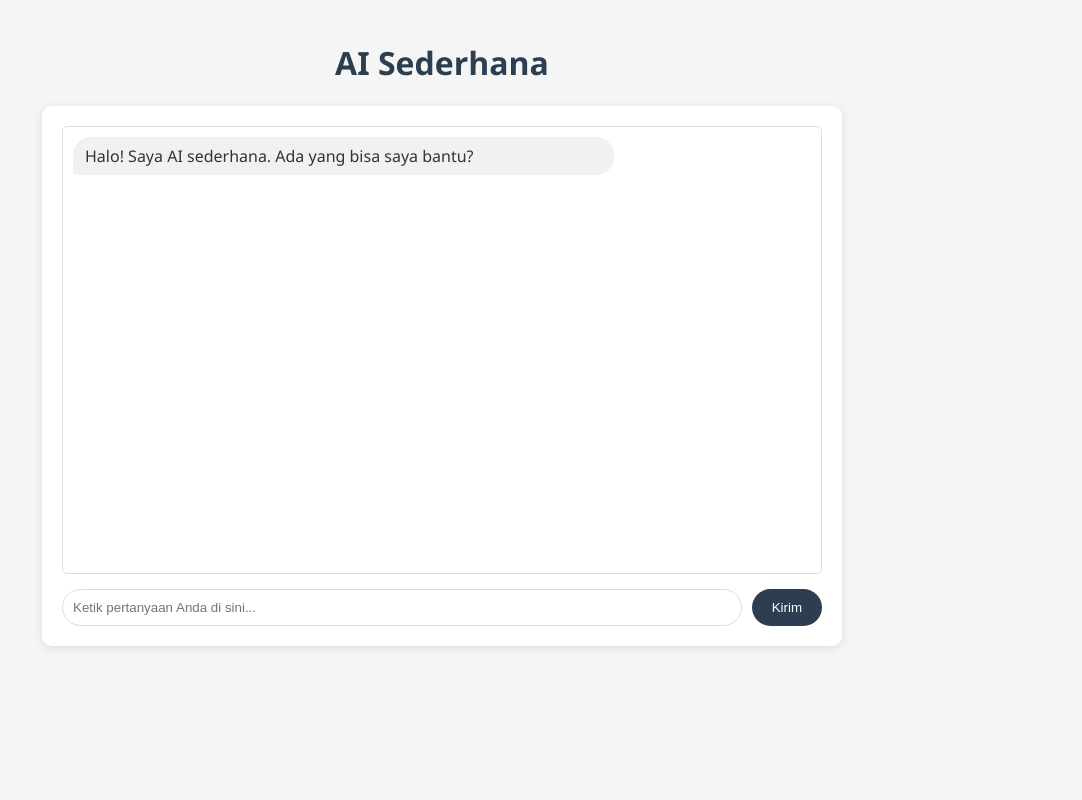
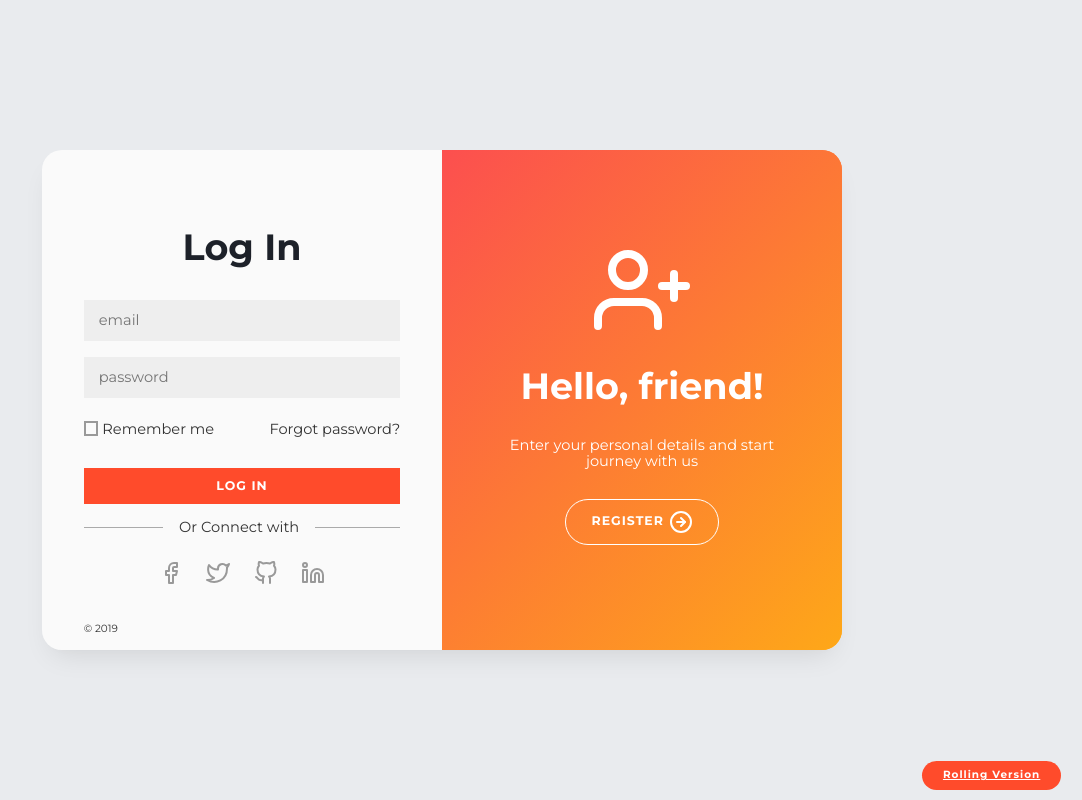
Before and after one commit to Yanglek1/Musik, a plain HTML site: page index.html in a window 1280 px wide. Shown: the whole page, without its empty margins (198-1280 px from the left). Drawn offline with nearby package versions, Linux system fonts and the light colour scheme.

Commit message:
Add files via upload

```diff
--- a/index.html
+++ b/index.html
@@ -1,199 +1,77 @@
 <!DOCTYPE html>
-<html lang="id">
-<head>
+<html lang="en">
+
+  <head>
     <meta charset="UTF-8">
-    <meta name="viewport" content="width=device-width, initial-scale=1.0">
-    <title>AI Sederhana</title>
-    <style>
-        body {
-            font-family: 'Segoe UI', Tahoma, Geneva, Verdana, sans-serif;
-            max-width: 800px;
-            margin: 0 auto;
-            padding: 20px;
-            background-color: #f5f5f5;
-            color: #333;
-        }
+    <title>Login/Sign up Form with Flip effect</title>
+    <link rel="stylesheet" href="https://public.codepenassets.com/css/normalize-5.0.0.min.css">
+<link rel="stylesheet" href="./style.css">
 
-        h1 {
-            text-align: center;
-            color: #2c3e50;
-        }
+  </head>
 
-        .chat-container {
-            background-color: white;
-            border-radius: 10px;
-            box-shadow: 0 2px 10px rgba(0, 0, 0, 0.1);
-            padding: 20px;
-            height: 500px;
-            display: flex;
-            flex-direction: column;
-        }
+  <body>
 
-        .chat-box {
-            flex-grow: 1;
-            overflow-y: auto;
-            margin-bottom: 15px;
-            padding: 10px;
-            border: 1px solid #ddd;
-            border-radius: 5px;
-        }
+<div id="container">
+		<div class="login">
+			<div class="content">
+					<h1>Log In</h1>
+				<form>
+					<input type="email" placeholder="email">
+					<input type="password" placeholder="password">
+					<span class="remember">Remember me</span>
+					<span class="forget">Forgot password?</span>
+					<span class="clearfix"></span>
+					<button onclick="return false;">Log In</button>
+				</form>
+					<span class="loginwith">Or Connect with</span>
+				<a href="https://www.facebook.com/emin.qasimovdia"><svg xmlns="http://www.w3.org/2000/svg" width="24" height="24" viewBox="0 0 24 24" fill="none" stroke="currentColor" stroke-width="2" stroke-linecap="round" stroke-linejoin="round" class="feather feather-facebook"><path d="M18 2h-3a5 5 0 0 0-5 5v3H7v4h3v8h4v-8h3l1-4h-4V7a1 1 0 0 1 1-1h3z"/></svg></a>
+					<a href="https://www.twitter.com/webkoder"><svg class="feather feather-twitter sc-dnqmqq jxshSx" xmlns="http://www.w3.org/2000/svg" width="24" height="24" viewBox="0 0 24 24" fill="none" stroke="currentColor" stroke-width="2" stroke-linecap="round" stroke-linejoin="round" aria-hidden="true"><path d="M23 3a10.9 10.9 0 0 1-3.14 1.53 4.48 4.48 0 0 0-7.86 3v1A10.66 10.66 0 0 1 3 4s-4 9 5 13a11.64 11.64 0 0 1-7 2c9 5 20 0 20-11.5a4.5 4.5 0 0 0-.08-.83A7.72 7.72 0 0 0 23 3z"></path></svg></a>
+					<a href="https://www.github.com/eminqasimov"><svg class="feather feather-github sc-dnqmqq jxshSx" xmlns="http://www.w3.org/2000/svg" width="24" height="24" viewBox="0 0 24 24" fill="none" stroke="currentColor" stroke-width="2" stroke-linecap="round" stroke-linejoin="round" aria-hidden="true"><path d="M9 19c-5 1.5-5-2.5-7-3m14 6v-3.87a3.37 3.37 0 0 0-.94-2.61c3.14-.35 6.44-1.54 6.44-7A5.44 5.44 0 0 0 20 4.77 5.07 5.07 0 0 0 19.91 1S18.73.65 16 2.48a13.38 13.38 0 0 0-7 0C6.27.65 5.09 1 5.09 1A5.07 5.07 0 0 0 5 4.77a5.44 5.44 0 0 0-1.5 3.78c0 5.42 3.3 6.61 6.44 7A3.37 3.37 0 0 0 9 18.13V22"></path></svg></a>
+				<a href="#">	<svg class="feather feather-linkedin sc-dnqmqq jxshSx" xmlns="http://www.w3.org/2000/svg" width="24" height="24" viewBox="0 0 24 24" fill="none" stroke="currentColor" stroke-width="2" stroke-linecap="round" stroke-linejoin="round" aria-hidden="true"><path d="M16 8a6 6 0 0 1 6 6v7h-4v-7a2 2 0 0 0-2-2 2 2 0 0 0-2 2v7h-4v-7a6 6 0 0 1 6-6z"></path><rect x="2" y="9" width="4" height="12"></rect><circle cx="4" cy="4" r="2"></circle></svg></a>
+				<span class="copy">&copy 2019</span>
+			</div>
+		</div>
+		<div class="page front">
+			<div class="content">
+				 <svg xmlns="http://www.w3.org/2000/svg" width="96" height="96" viewBox="0 0 24 24" fill="none" stroke="currentColor" stroke-width="2" stroke-linecap="round" stroke-linejoin="round" class="feather feather-user-plus"><path d="M16 21v-2a4 4 0 0 0-4-4H5a4 4 0 0 0-4 4v2"/><circle cx="8.5" cy="7" r="4"/><line x1="20" y1="8" x2="20" y2="14"/><line x1="23" y1="11" x2="17" y2="11"/></svg>
+					<h1>Hello, friend!</h1>
+					<p>Enter your personal details and start journey with us</p>
+					<button type="" id="register">Register <svg xmlns="http://www.w3.org/2000/svg" width="24" height="24" viewBox="0 0 24 24" fill="none" stroke="currentColor" stroke-width="2" stroke-linecap="round" stroke-linejoin="round" class="feather feather-arrow-right-circle"><circle cx="12" cy="12" r="10"/><polyline points="12 16 16 12 12 8"/><line x1="8" y1="12" x2="16" y2="12"/></svg></button>
+			</div>
+		</div>
+		<div class="page back">
+				<div class="content">
+					<svg xmlns="http://www.w3.org/2000/svg" width="96" height="96" viewBox="0 0 24 24" fill="none" stroke="currentColor" stroke-width="2" stroke-linecap="round" stroke-linejoin="round" class="feather feather-log-in"><path d="M15 3h4a2 2 0 0 1 2 2v14a2 2 0 0 1-2 2h-4"/><polyline points="10 17 15 12 10 7"/><line x1="15" y1="12" x2="3" y2="12"/></svg>
+					<h1>Welcome Back!</h1>
+					<p>To keep connected with us please login with your personal info</p>
+					<button type="" id="login"><svg xmlns="http://www.w3.org/2000/svg" width="24" height="24" viewBox="0 0 24 24" fill="none" stroke="currentColor" stroke-width="2" stroke-linecap="round" stroke-linejoin="round" class="feather feather-arrow-left-circle"><circle cx="12" cy="12" r="10"/><polyline points="12 8 8 12 12 16"/><line x1="16" y1="12" x2="8" y2="12"/></svg> Log In</button>
+			</div>
+		</div>
+		<div class="register">
+			<div class="content">
+					<h1>Sign Up</h1>
+				<svg xmlns="http://www.w3.org/2000/svg" width="24" height="24" viewBox="0 0 24 24" fill="none" stroke="currentColor" stroke-width="2" stroke-linecap="round" stroke-linejoin="round" class="feather feather-facebook"><path d="M18 2h-3a5 5 0 0 0-5 5v3H7v4h3v8h4v-8h3l1-4h-4V7a1 1 0 0 1 1-1h3z"/></svg>
+					<svg class="feather feather-twitter sc-dnqmqq jxshSx" xmlns="http://www.w3.org/2000/svg" width="24" height="24" viewBox="0 0 24 24" fill="none" stroke="currentColor" stroke-width="2" stroke-linecap="round" stroke-linejoin="round" aria-hidden="true"><path d="M23 3a10.9 10.9 0 0 1-3.14 1.53 4.48 4.48 0 0 0-7.86 3v1A10.66 10.66 0 0 1 3 4s-4 9 5 13a11.64 11.64 0 0 1-7 2c9 5 20 0 20-11.5a4.5 4.5 0 0 0-.08-.83A7.72 7.72 0 0 0 23 3z"></path></svg>
+					<svg class="feather feather-github sc-dnqmqq jxshSx" xmlns="http://www.w3.org/2000/svg" width="24" height="24" viewBox="0 0 24 24" fill="none" stroke="currentColor" stroke-width="2" stroke-linecap="round" stroke-linejoin="round" aria-hidden="true"><path d="M9 19c-5 1.5-5-2.5-7-3m14 6v-3.87a3.37 3.37 0 0 0-.94-2.61c3.14-.35 6.44-1.54 6.44-7A5.44 5.44 0 0 0 20 4.77 5.07 5.07 0 0 0 19.91 1S18.73.65 16 2.48a13.38 13.38 0 0 0-7 0C6.27.65 5.09 1 5.09 1A5.07 5.07 0 0 0 5 4.77a5.44 5.44 0 0 0-1.5 3.78c0 5.42 3.3 6.61 6.44 7A3.37 3.37 0 0 0 9 18.13V22"></path></svg>
+					<svg class="feather feather-linkedin sc-dnqmqq jxshSx" xmlns="http://www.w3.org/2000/svg" width="24" height="24" viewBox="0 0 24 24" fill="none" stroke="currentColor" stroke-width="2" stroke-linecap="round" stroke-linejoin="round" aria-hidden="true"><path d="M16 8a6 6 0 0 1 6 6v7h-4v-7a2 2 0 0 0-2-2 2 2 0 0 0-2 2v7h-4v-7a6 6 0 0 1 6-6z"></path><rect x="2" y="9" width="4" height="12"></rect><circle cx="4" cy="4" r="2"></circle></svg>
 
-        .message {
-            margin-bottom: 10px;
-            padding: 8px 12px;
-            border-radius: 18px;
-            max-width: 70%;
-            word-wrap: break-word;
-        }
+									<span class="loginwith">Or</span>
 
-        .user-message {
-            background-color: #e3f2fd;
-            margin-left: auto;
-            border-bottom-right-radius: 5px;
-        }
+					<form>
+						<input type="text" placeholder="name">
+						<input type="email" placeholder="email">
+						<input type="password" placeholder="password">
+							<span class="remember">I accept terms</span>
+							<span class="clearfix"></span>
+						<button onclick="return false;">Register</button>
+				 </form>
+			</div>
+		</div>
+</div>
 
-        .ai-message {
-            background-color: #f1f1f1;
-            margin-right: auto;
-            border-bottom-left-radius: 5px;
-        }
+<a href="https://codepen.io/eminqasimov/full/KYrVBr" target="_blank" class="version">Rolling Version </a>
+    <script  src="./script.js"></script>
 
-        .input-area {
-            display: flex;
-            gap: 10px;
-        }
+  </body>
 
-        #user-input {
-            flex-grow: 1;
-            padding: 10px;
-            border: 1px solid #ddd;
-            border-radius: 20px;
-            outline: none;
-        }
-
-        #send-button {
-            padding: 10px 20px;
-            background-color: #2c3e50;
-            color: white;
-            border: none;
-            border-radius: 20px;
-            cursor: pointer;
-            transition: background-color 0.3s;
-        }
-
-        #send-button:hover {
-            background-color: #1a252f;
-        }
-
-        .typing-indicator {
-            display: none;
-            color: #666;
-            font-style: italic;
-            margin-bottom: 10px;
-        }
-    </style>
-</head>
-<body>
-    <h1>AI Sederhana</h1>
-
-    <div class="chat-container">
-        <div class="chat-box" id="chat-box">
-            <div class="typing-indicator" id="typing">AI sedang mengetik...</div>
-            <div class="message ai-message">Halo! Saya AI sederhana. Ada yang bisa saya bantu?</div>
-        </div>
-
-        <div class="input-area">
-            <input type="text" id="user-input" placeholder="Ketik pertanyaan Anda di sini..." autofocus>
-            <button id="send-button">Kirim</button>
-        </div>
-    </div>
-
-    <script>
-        document.addEventListener('DOMContentLoaded', function() {
-            const chatBox = document.getElementById('chat-box');
-            const userInput = document.getElementById('user-input');
-            const sendButton = document.getElementById('send-button');
-            const typingIndicator = document.getElementById('typing');
-
-            // Fungsi untuk menambahkan pesan ke chat box
-            function addMessage(message, isUser) {
-                const messageDiv = document.createElement('div');
-                messageDiv.classList.add('message');
-                messageDiv.classList.add(isUser ? 'user-message' : 'ai-message');
-                messageDiv.textContent = message;
-                chatBox.appendChild(messageDiv);
-                chatBox.scrollTop = chatBox.scrollHeight;
-            }
-
-            // Fungsi untuk mendapatkan respon AI
-            function getAIResponse(userMessage) {
-                // Konversi pesan pengguna ke lowercase untuk memudahkan pencocokan
-                const lowerMessage = userMessage.toLowerCase();
-
-                // Aturan-aturan respon
-                if (lowerMessage.includes('halo') || lowerMessage.includes('hai') || lowerMessage.includes('hi')) {
-                    return "Halo! Ada yang bisa saya bantu?";
-                } else if (lowerMessage.includes('nama') && lowerMessage.includes('kamu')) {
-                    return "Saya adalah AI sederhana yang dibuat untuk membantu Anda.";
-                } else if (lowerMessage.includes('terima kasih') || lowerMessage.includes('thanks')) {
-                    return "Sama-sama! Senang bisa membantu.";
-                } else if (lowerMessage.includes('apa kabar') || lowerMessage.includes('how are you')) {
-                    return "Saya selalu baik karena saya program komputer! Bagaimana dengan Anda?";
-                } else if (lowerMessage.includes('baik') || lowerMessage.includes('good')) {
-                    return "Senang mendengarnya!";
-                } else if (lowerMessage.includes('jam') || lowerMessage.includes('waktu')) {
-                    const now = new Date();
-                    return `Sekarang jam ${now.getHours()}:${now.getMinutes() < 10 ? '0' + now.getMinutes() : now.getMinutes()}`;
-                } else if (lowerMessage.includes('tanggal') || lowerMessage.includes('hari ini')) {
-                    const options = { weekday: 'long', year: 'numeric', month: 'long', day: 'numeric' };
-                    return `Hari ini tanggal ${new Date().toLocaleDateString('id-ID', options)}`;
-                } else if (lowerMessage.includes('bye') || lowerMessage.includes('selamat tinggal') || lowerMessage.includes('sampai jumpa')) {
-                    return "Sampai jumpa lagi! Semoga harimu menyenangkan.";
-                } else if (lowerMessage.includes('help') || lowerMessage.includes('bantuan')) {
-                    return "Saya bisa menjawab pertanyaan tentang: waktu, tanggal, menyapa, dan percakapan sederhana lainnya.";
-                } else {
-                    // Jika tidak ada yang cocok, gunakan respon default
-                    const randomResponses = [
-                        "Maaf, saya tidak mengerti pertanyaan Anda. Bisakah Anda menjelaskannya lebih detail?",
-                        "Saya belum diprogram untuk memahami pertanyaan itu. Ada pertanyaan lain?",
-                        "Menarik pertanyaannya! Tapi saya belum bisa menjawab itu saat ini.",
-                        "Saya AI sederhana dan pengetahuan saya terbatas. Mungkin saya bisa membantu dengan pertanyaan lain?"
-                    ];
-                    return randomResponses[Math.floor(Math.random() * randomResponses.length)];
-                }
-            }
-
-            // Fungsi untuk menangani pengiriman pesan
-            function handleSendMessage() {
-                const message = userInput.value.trim();
-                if (message) {
-                    // Tambahkan pesan pengguna
-                    addMessage(message, true);
-                    userInput.value = '';
-
-                    // Tampilkan indikator mengetik
-                    typingIndicator.style.display = 'block';
-                    chatBox.scrollTop = chatBox.scrollHeight;
-
-                    // Simulasikan penundaan untuk membuatnya terlihat lebih alami
-                    setTimeout(() => {
-                        typingIndicator.style.display = 'none';
-                        const aiResponse = getAIResponse(message);
-                        addMessage(aiResponse, false);
-                    }, 1000 + Math.random() * 2000); // Penundaan acak antara 1-3 detik
-                }
-            }
-
-            // Event listener untuk tombol kirim
-            sendButton.addEventListener('click', handleSendMessage);
-
-            // Event listener untuk tombol enter
-            userInput.addEventListener('keypress', function(e) {
-                if (e.key === 'Enter') {
-                    handleSendMessage();
-                }
-            });
-        });
-    </script>
-</body>
 </html>
--- /dev/null
+++ b/style.css
@@ -0,0 +1,387 @@
+@import url("https://fonts.googleapis.com/css?family=Montserrat:400,700");
+*, *::after, *::before {
+  margin: 0;
+  padding: 0;
+  box-sizing: inherit;
+}
+
+html {
+  height: 100%;
+  font-size: 65.2%;
+  box-sizing: border-box;
+  font-family: Montserrat, sans-serif;
+  -webkit-font-smoothing: antialiased;
+  font-weight: 400;
+}
+
+body {
+  height: 100%;
+  background: #e9ebee;
+  color: #1d2129;
+  display: flex;
+  align-items: center;
+  flex-direction: column;
+  justify-content: center;
+  perspective: 1500px;
+}
+
+h1 {
+  font-weight: 700;
+  font-size: 3.5em;
+  text-align: center;
+}
+
+.version {
+  position: absolute;
+  bottom: 1em;
+  right: 2em;
+  border-radius: 40px;
+  background: #ff4b2b;
+  color: #fff;
+  font-size: 1em;
+  font-weight: bold;
+  padding: 0.8em 2em;
+  letter-spacing: 1px;
+  transition: transform 80ms ease-in;
+}
+
+form input {
+  background: #eee;
+  border: none;
+  padding: 12px 15px;
+  margin: 8px 0;
+  width: 100%;
+  font-size: 1.4em;
+}
+
+span {
+  color: #333;
+  font-size: 1.4em;
+  display: inline-block;
+  margin: 15px auto;
+  font-weight: 100;
+}
+
+span.remember {
+  float: left;
+}
+span.remember::before {
+  content: "";
+  display: inline-block;
+  width: 1em;
+  height: 1em;
+  border: 2px solid #999;
+  vertical-align: top;
+  margin-right: 4px;
+}
+
+span.forget {
+  float: right;
+}
+
+span.clearfix {
+  clear: both;
+  display: table;
+}
+
+span.loginwith {
+  display: block;
+  width: 100%;
+  margin-top: 1em;
+  white-space: nowrap;
+  overflow: hidden;
+  display: flex;
+  justify-content: center;
+  align-items: center;
+}
+span.loginwith::before {
+  content: "";
+  display: inline-block;
+  width: 42%;
+  height: 1px;
+  background: #aaa;
+  vertical-align: middle;
+  margin-right: 5%;
+}
+span.loginwith::after {
+  content: "";
+  display: inline-block;
+  width: 45%;
+  height: 1px;
+  background: #aaa;
+  vertical-align: middle;
+  margin-left: 5%;
+}
+
+span.copy {
+  display: block;
+  position: absolute;
+  bottom: 0;
+  font-size: 1em;
+}
+
+button {
+  display: block;
+  margin: 1em auto;
+  border-radius: 40px;
+  border: 1px solid #ff4b2b;
+  background: #ff4b2b;
+  color: #fff;
+  font-size: 1.2em;
+  font-weight: bold;
+  padding: 0.8em 2em;
+  letter-spacing: 1px;
+  text-transform: uppercase;
+  transition: transform 80ms ease-in;
+}
+button svg {
+  vertical-align: middle;
+}
+
+button:hover {
+  cursor: pointer;
+}
+
+button:active {
+  transform: scale(0.95);
+}
+
+button:focus {
+  outline: none;
+}
+
+#container {
+  width: 95%;
+  max-width: 800px;
+  height: 500px;
+  position: relative;
+  border-radius: 20px;
+  box-shadow: 0 14px 28px -10px rgba(0, 0, 0, 0.1), 0 10px 10px -10px rgba(0, 0, 0, 0.02);
+  transform-style: preserve-3d;
+}
+#container > div {
+  position: absolute;
+  width: 50%;
+  min-width: 350px;
+  height: 100%;
+  top: 0;
+  display: flex;
+  flex-direction: column;
+  align-items: center;
+  justify-content: center;
+}
+
+.content {
+  width: 100%;
+  padding: 2em 4em;
+  text-align: center;
+}
+.content p {
+  font-size: 1.4em;
+}
+
+.login {
+  left: 0;
+  background: #FAFAFA;
+  border-radius: 20px 0 0 20px;
+}
+.login button {
+  border-radius: 0px;
+  width: 100%;
+}
+.login svg {
+  margin: 1em;
+  stroke: #999;
+}
+
+.register {
+  right: 0;
+  z-index: 1;
+  border-radius: 0 20px 20px 0;
+  background: #FAFAFA;
+}
+.register button {
+  border-radius: 0px;
+  width: 100%;
+}
+.register svg {
+  margin: 1em;
+  stroke: #999;
+}
+
+.page {
+  right: 0;
+  color: #fff;
+  border-radius: 0 20px 20px 0;
+  transform-origin: left center;
+  transition: -webkit-animation 1s linear;
+  transition: animation 1s linear;
+  transition: animation 1s linear, -webkit-animation 1s linear;
+}
+.page button {
+  border-color: #fff;
+  background: transparent;
+}
+.page p {
+  margin: 2em auto;
+}
+
+.front {
+  background: linear-gradient(-45deg, #FFCF00 0%, #FC4F4F 100%) no-repeat 0 0/200%;
+  z-index: 3;
+}
+
+.back {
+  background: linear-gradient(135deg, #FC4F4F 0%, #FFCF00 100%) no-repeat 0 0/200%;
+  z-index: 2;
+}
+.back .content {
+  transform: rotateY(180deg);
+}
+
+.active .front {
+  -webkit-animation: rot-front 0.6s ease-in-out normal forwards;
+          animation: rot-front 0.6s ease-in-out normal forwards;
+}
+
+.active .back {
+  -webkit-animation: rot-back 0.6s ease-in-out normal forwards;
+          animation: rot-back 0.6s ease-in-out normal forwards;
+}
+
+.close .front {
+  -webkit-animation: close-rot-front 0.6s ease-in-out normal forwards;
+          animation: close-rot-front 0.6s ease-in-out normal forwards;
+}
+
+.close .back {
+  -webkit-animation: close-rot-back 0.6s ease-in-out normal forwards;
+          animation: close-rot-back 0.6s ease-in-out normal forwards;
+}
+
+@-webkit-keyframes rot-front {
+  from {
+    transform: translateZ(2px) rotateY(0deg);
+  }
+  to {
+    transform: translateZ(1px) rotateY(-180deg);
+  }
+}
+
+@keyframes rot-front {
+  from {
+    transform: translateZ(2px) rotateY(0deg);
+  }
+  to {
+    transform: translateZ(1px) rotateY(-180deg);
+  }
+}
+@-webkit-keyframes close-rot-front {
+  from {
+    transform: translateZ(1px) rotateY(-180deg);
+  }
+  to {
+    transform: translateZ(2px) rotateY(0deg);
+  }
+}
+@keyframes close-rot-front {
+  from {
+    transform: translateZ(1px) rotateY(-180deg);
+  }
+  to {
+    transform: translateZ(2px) rotateY(0deg);
+  }
+}
+@-webkit-keyframes rot-back {
+  from {
+    transform: translateZ(1px) rotateY(0deg);
+  }
+  to {
+    transform: translateZ(2px) rotateY(-180deg);
+  }
+}
+@keyframes rot-back {
+  from {
+    transform: translateZ(1px) rotateY(0deg);
+  }
+  to {
+    transform: translateZ(2px) rotateY(-180deg);
+  }
+}
+@-webkit-keyframes close-rot-back {
+  from {
+    transform: translateZ(2px) rotateY(-180deg);
+  }
+  to {
+    transform: translateZ(1px) rotateY(0deg);
+  }
+}
+@keyframes close-rot-back {
+  from {
+    transform: translateZ(2px) rotateY(-180deg);
+  }
+  to {
+    transform: translateZ(1px) rotateY(0deg);
+  }
+}
+.active .register .content {
+  -webkit-animation: show 0.7s ease-in-out normal forwards;
+          animation: show 0.7s ease-in-out normal forwards;
+}
+
+.close .register .content {
+  -webkit-animation: hide 0.7s ease-in-out normal forwards;
+          animation: hide 0.7s ease-in-out normal forwards;
+}
+
+.active .login .content {
+  -webkit-animation: hide 0.7s ease-in-out normal forwards;
+          animation: hide 0.7s ease-in-out normal forwards;
+}
+
+.close .login .content {
+  -webkit-animation: show 0.7s ease-in-out normal forwards;
+          animation: show 0.7s ease-in-out normal forwards;
+}
+
+@-webkit-keyframes show {
+  from {
+    opacity: 0;
+    transform: scale(0.8);
+  }
+  to {
+    opacity: 0.99;
+    transform: scale(0.99);
+  }
+}
+
+@keyframes show {
+  from {
+    opacity: 0;
+    transform: scale(0.8);
+  }
+  to {
+    opacity: 0.99;
+    transform: scale(0.99);
+  }
+}
+@-webkit-keyframes hide {
+  from {
+    opacity: 0.99;
+    transform: scale(0.99);
+  }
+  to {
+    opacity: 0;
+    transform: scale(0.8);
+  }
+}
+@keyframes hide {
+  from {
+    opacity: 0.99;
+    transform: scale(0.99);
+  }
+  to {
+    opacity: 0;
+    transform: scale(0.8);
+  }
+}
```
